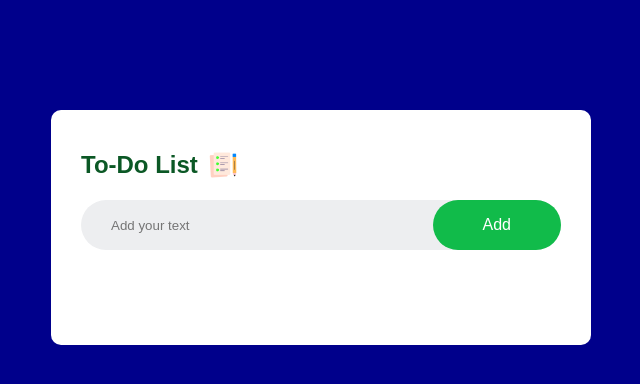
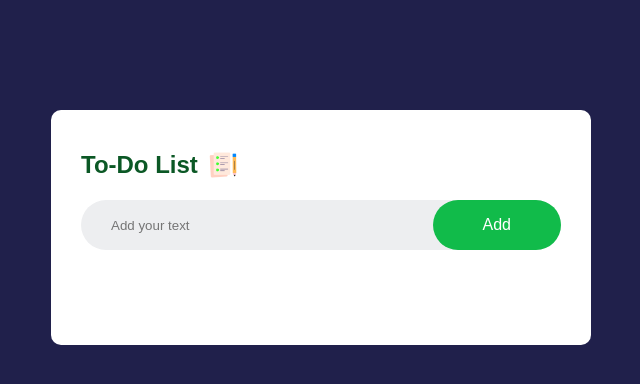
Before and after one commit to adriano-rocha/project-to-do-list-js, a plain HTML site: page index.html in a window 1280 px wide. Shown: the whole page, without its empty margins (319-959 px from the left). Drawn offline with Linux system fonts and the light colour scheme.

Commit message:
Update style.css
change background

```diff
--- a/style.css
+++ b/style.css
@@ -8,7 +8,7 @@
 .container {
   width: 100%;
   min-height: 100vh;
-  background: darkblue;
+  background: rgb(32, 32, 75);
   padding: 10px;
 }
 .todo-app {
```
